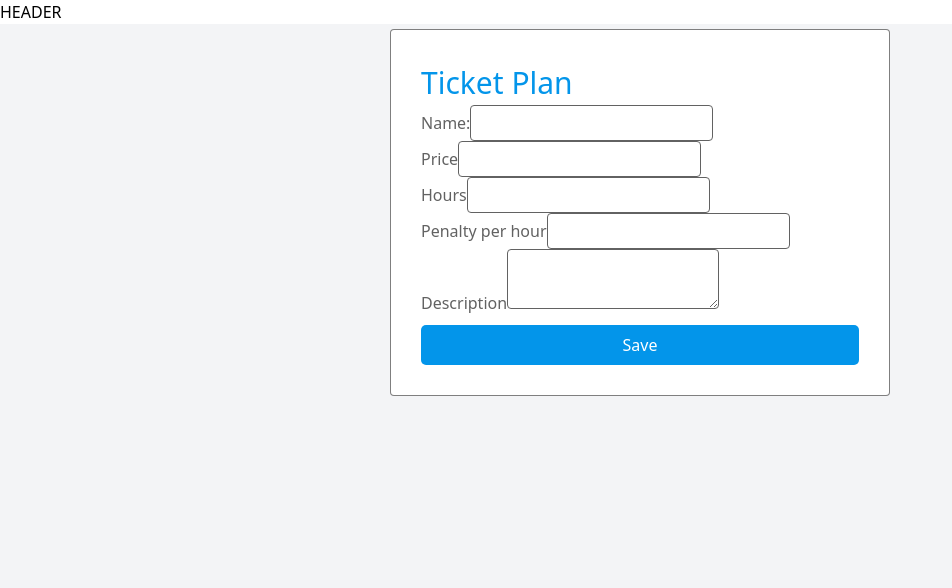
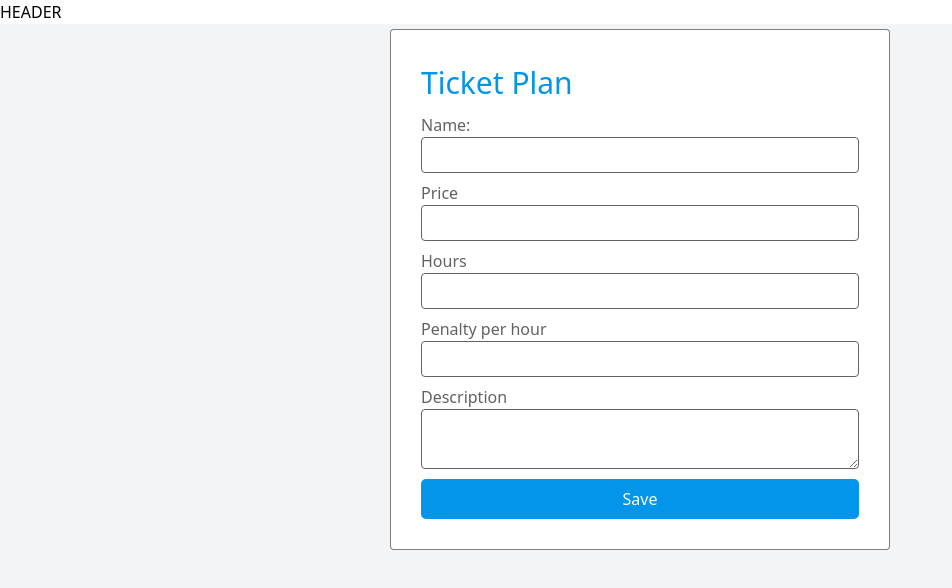
Before and after one commit to angelpimentell/parking-frontend, a React (Create React App) app: page /ticket-plan in a window 1280 px wide. Shown: the top 588 px of the page, without its empty margins (0-952 px from the left). Built offline with nearby package versions, Linux system fonts and the light colour scheme.

Commit message:
Change styles in Form.css

```diff
--- a/src/styles/common/Form.css
+++ b/src/styles/common/Form.css
@@ -8,31 +8,20 @@
     max-width: 500px;
 }
 
-.field {
+.form div {
     padding-top: 8px;
     display: flex;
     flex-direction: column;
 }
 
-.form-title {
+
+.form h1 {
     color: rgb(3, 149, 234);
     font-weight: 500;
     font-size: 30px;
 }
 
-label {
+.form label {
     font-weight: 400;
     color: rgb(98, 98, 98);
 }
-
-input {
-    padding: 5px;
-    border: 1px solid rgb(98, 98, 98);
-    border-radius: 4px;
-}
-
-textarea {
-    padding: 5px;
-    border: 1px solid rgb(98, 98, 98);
-    border-radius: 4px;
-}
```
